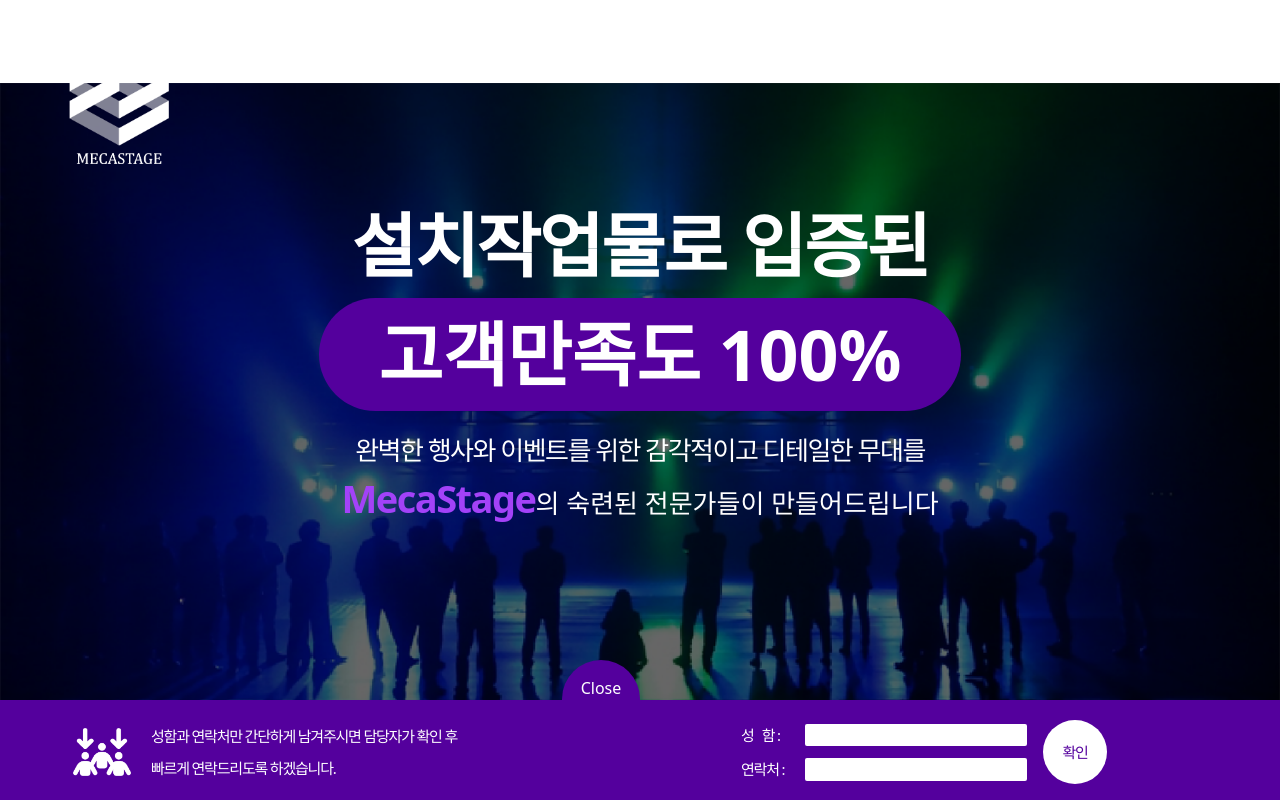
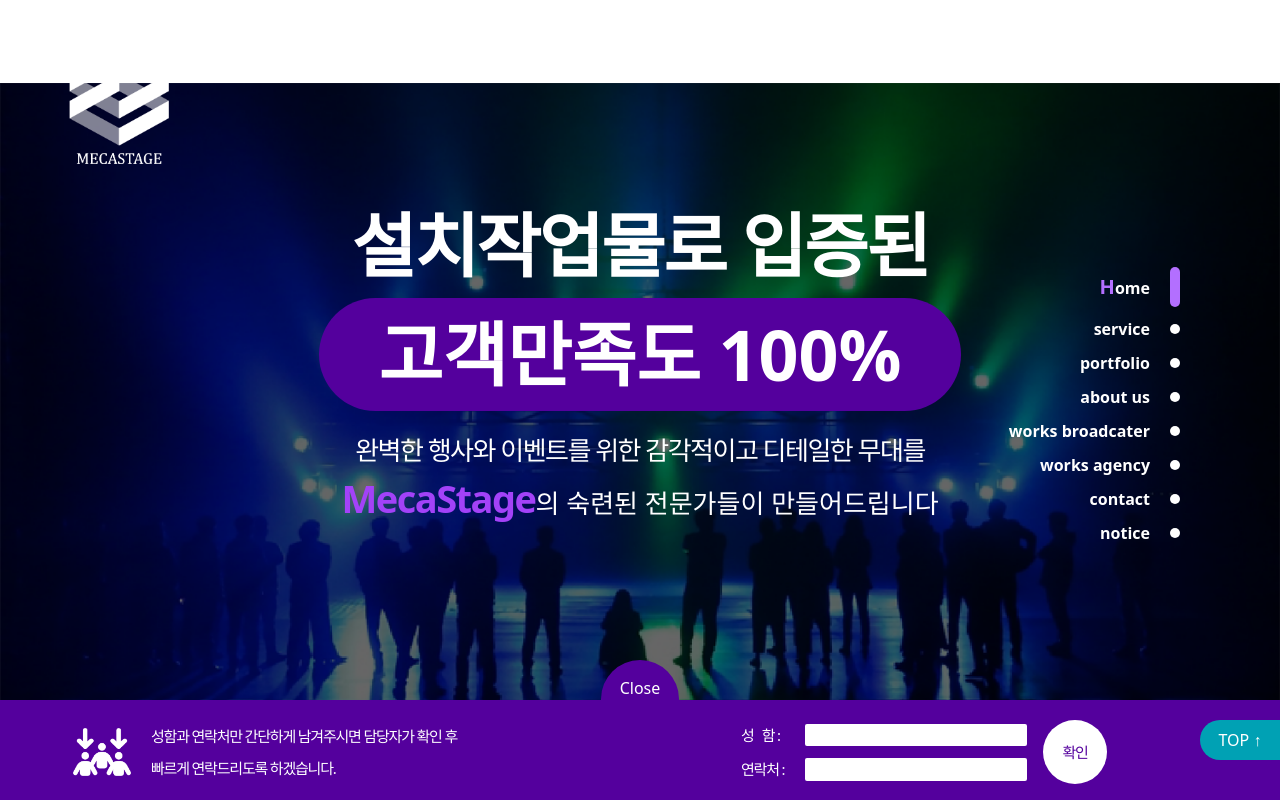
Before and after one commit to YoungkeunAhn/meca-intro, a React (Create React App) app: page / in a window 1280 px wide. Shown: the top 800 px of the page. Built offline with nearby package versions, Linux system fonts and the light colour scheme.

Commit message:
navigation 완료

```diff
--- a/package.json
+++ b/package.json
@@ -14,6 +14,7 @@
     "react": "^18.1.0",
     "react-dom": "^18.1.0",
     "react-scripts": "5.0.1",
+    "react-scrollspy": "^3.4.3",
     "typescript": "^4.6.4",
     "web-vitals": "^2.1.4"
   },
--- a/src/App.tsx
+++ b/src/App.tsx
@@ -1,5 +1,7 @@
 import React from 'react'
+import ScrollTopBtn from './common/scroll-top-btn/ScrollTopBtn'
 import Footer from './components/footer/Footer'
+import NavMenu from './components/nav/NavMenu'
 import AboutUs from './components/sections/AboutUs'
 import BroadcaterPrograms from './components/sections/BroadcaterPrograms'
 import Contact from './components/sections/Contact'
@@ -19,6 +21,8 @@
       <Entertainments />
       <Contact />
       <Footer />
+      <NavMenu />
+      <ScrollTopBtn />
     </div>
   )
 }
--- /dev/null
+++ b/src/common/scroll-top-btn/ScrollTopBtn.tsx
@@ -0,0 +1,17 @@
+import React from 'react'
+
+function ScrollTopBtn() {
+  const scrollTop = () => {
+    window.scrollTo({ behavior: 'smooth', top: 0 })
+  }
+  return (
+    <div
+      className='fixed right-0 bottom-10 p-2 w-[80px] rounded-l-3xl text-white bg-[#00A1B4] text-[16px] text-center cursor-pointer z-50'
+      onClick={scrollTop}
+    >
+      TOP ↑
+    </div>
+  )
+}
+
+export default ScrollTopBtn
--- /dev/null
+++ b/src/components/nav/NavCircle.tsx
@@ -0,0 +1,19 @@
+import React from 'react'
+
+type Props = {
+  current: boolean
+}
+
+function NavCircle(props: Props) {
+  const { current } = props
+
+  return (
+    <div
+      className={`w-2.5 rounded-full ml-5 ${
+        current ? 'h-10 bg-[#b36fff]' : 'h-2.5 bg-white'
+      }`}
+    ></div>
+  )
+}
+
+export default NavCircle
--- /dev/null
+++ b/src/components/nav/NavMenu.tsx
@@ -0,0 +1,37 @@
+import React, { useState } from 'react'
+import { navMenu } from '../../data/nav'
+import NavCircle from './NavCircle'
+
+function NavMenu() {
+  const [currentSection, setCurrentSection] = useState<string>('home')
+
+  const onClickMenu = (id: string) => {
+    setCurrentSection(id)
+  }
+
+  return (
+    <ul className='fixed top-1/3 right-[100px] flex flex-col items-end text-white space-y-2.5 text-[16px] font-thin'>
+      {navMenu.map((menu, idx) => (
+        <li
+          key={idx}
+          className='flex items-center cursor-pointer font-bold group'
+          onClick={() => onClickMenu(menu.sectionId)}
+        >
+          <span
+            style={{ transition: '0.3s' }}
+            className={`group-hover:translate-x-2 ${
+              currentSection === menu.sectionId
+                ? 'first-letter:text-[#b36fff] first-letter:text-[20px] first-letter:uppercase'
+                : ''
+            }`}
+          >
+            {menu.title}
+          </span>
+          <NavCircle current={currentSection === menu.sectionId} />
+        </li>
+      ))}
+    </ul>
+  )
+}
+
+export default NavMenu
--- a/src/components/portfolio/collapse-box/CollapseBox.tsx
+++ b/src/components/portfolio/collapse-box/CollapseBox.tsx
@@ -43,11 +43,9 @@
                     currentCard.images[idx] &&
                     onClickImageItem(currentCard.images[idx])
                   }
-                  className={`w-full h-full ${
-                    mainImage === currentCard.images[idx]
-                      ? 'border-2 border-cyan-300'
-                      : ''
-                  } ${currentCard.images[idx] ? 'cursor-pointer' : ''}
+                  className={`w-full h-full  ${
+                    currentCard.images[idx] ? 'cursor-pointer' : ''
+                  }
                 `}
                   style={{
                     backgroundImage: `url(${
--- a/src/components/sections/MainSection.tsx
+++ b/src/components/sections/MainSection.tsx
@@ -47,6 +47,7 @@
         width='100px'
         className='object-contain ml-[69px] mt-[46px]'
       />
+
       <div
         className='flex flex-col items-center w-full text-white absolute top-[45%] left-[50%]'
         style={{ transform: 'translate(-50%, -50%)' }}
@@ -77,7 +78,6 @@
         <div
           style={{
             background: purple,
-            transform: 'translateX(-50%)',
           }}
           className={`rounded-t-full w-[78px] h-[40px] text-center leading-[56px] cursor-pointer text-white ${
             close ? 'bottom-0' : 'bottom-10'
--- /dev/null
+++ b/src/data/nav.ts
@@ -0,0 +1,24 @@
+type NavMenu = {
+  title: string
+  sectionId: string
+}
+
+export const navMenu: NavMenu[] = [
+  { title: 'home', sectionId: 'home' },
+  { title: 'service', sectionId: 'service' },
+  {
+    title: 'portfolio',
+    sectionId: 'portfolio',
+  },
+  { title: 'about us', sectionId: 'aboutus' },
+  {
+    title: 'works broadcater',
+    sectionId: 'worksBroadcater',
+  },
+  {
+    title: 'works agency',
+    sectionId: 'worksAgency',
+  },
+  { title: 'contact', sectionId: 'contact' },
+  { title: 'notice', sectionId: 'notice' },
+]
```
Also changed, not shown: 2 other files (tests, documents, lock files or other folders).
